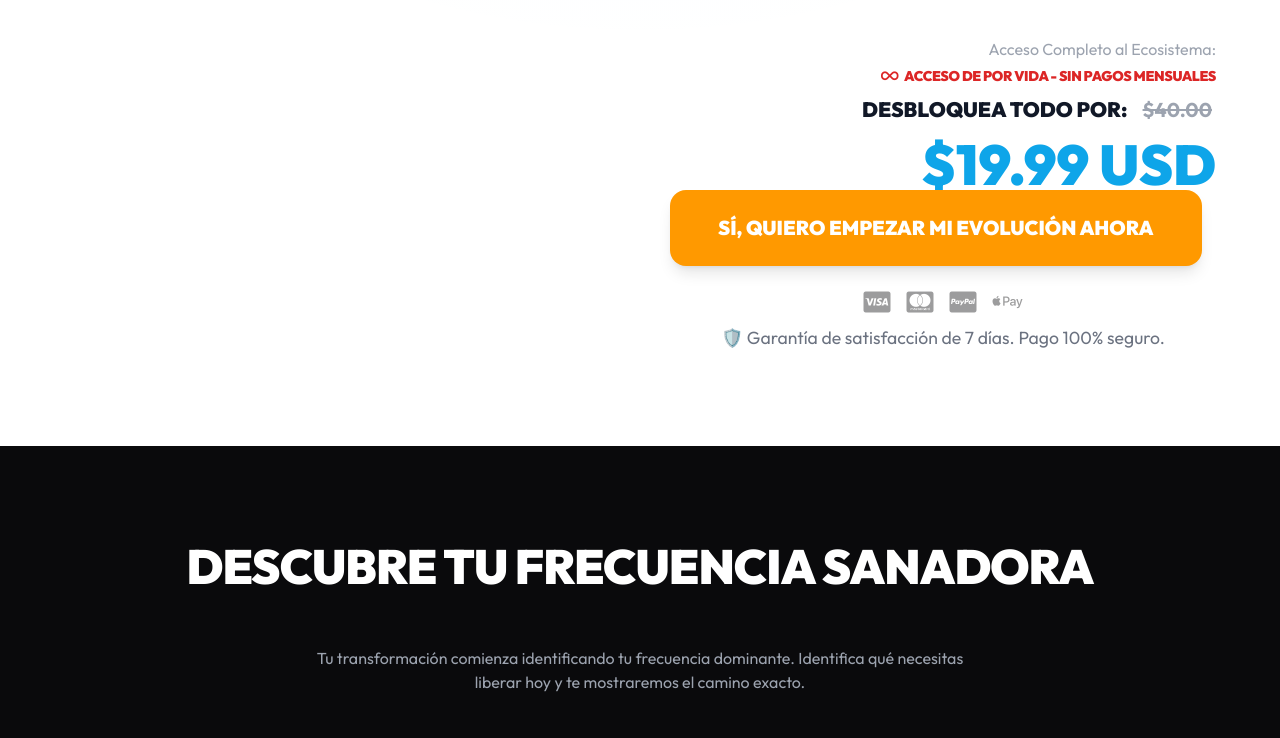
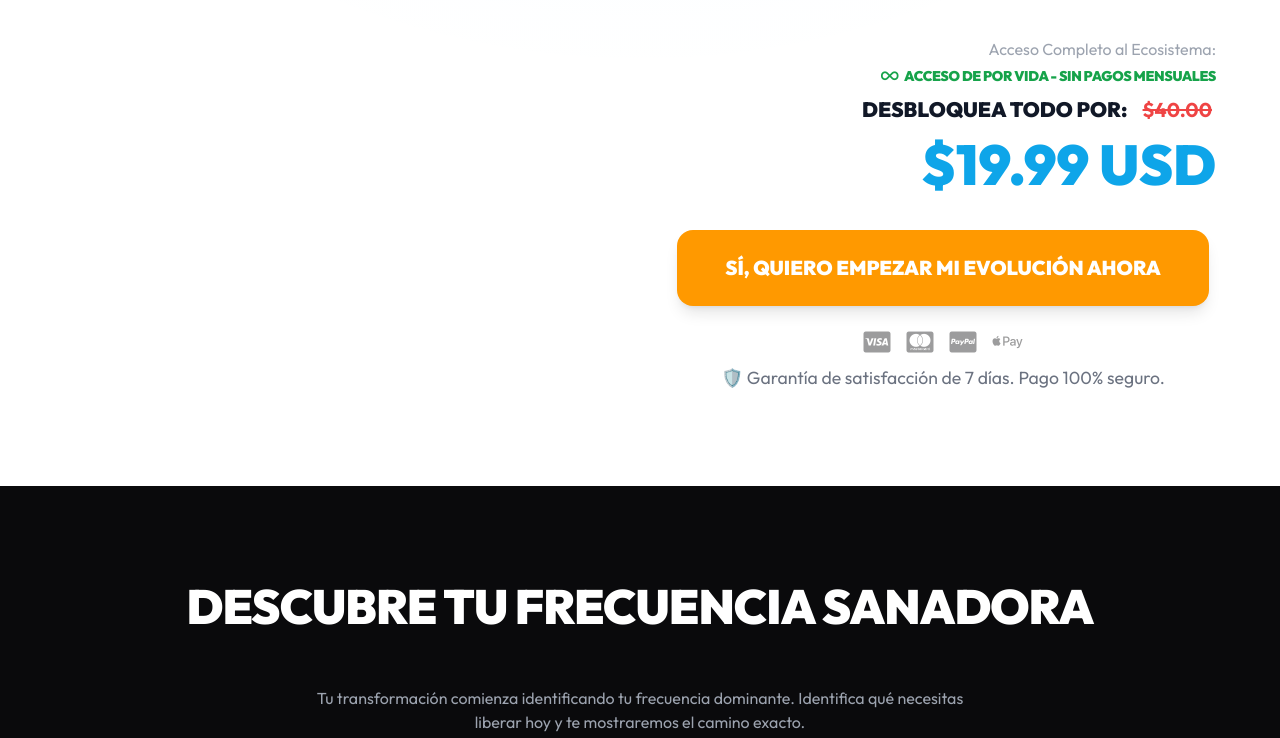
Before and after one commit to frecuenciassanadoras/saltar-tiktok, a website: page ventas/index.html in a window 1280 px wide. Shown: the part 1722-2460 px from the top of the page. Drawn offline with nearby package versions, Linux system fonts and the light colour scheme; no server answers.

Commit message:
Add files via upload

```diff
--- a/ventas/index.html
+++ b/ventas/index.html
@@ -426,24 +426,26 @@
 
                 <div class="pricing-section">
                     <div class="val-total">Acceso Completo al Ecosistema:</div>
-                    <div class="text-red-600 font-black text-sm mb-2 uppercase tracking-tight">
+                    <div class="text-green-600 font-black text-sm mb-2 uppercase tracking-tight">
                         <i class="fas fa-infinity mr-1"></i> Acceso de por vida - Sin pagos mensuales
                     </div>
                     <div class="price-final">
                         <span class="label text-gray-900">DESBLOQUEA TODO POR:</span>
-                        <span class="text-xl text-gray-400 line-through mr-1 font-bold">$40.00</span>
+                        <span class="text-xl text-red-500 line-through mr-1 font-bold">$40.00</span>
                         <span class="amount">$19.99 USD</span>
                     </div>
                 </div>
 
-                <a href="https://pay.hotmart.com/U104728533E?off=bylgny9k&checkoutMode=10" class="inline-block bg-[#ff9900] text-white px-12 py-6 rounded-2xl font-black text-xl shadow-lg hover:bg-[#e68a00] transition-all uppercase transform hover:scale-105 mb-6 text-center">
-                    SÍ, QUIERO EMPEZAR MI EVOLUCIÓN AHORA
-                </a>
+                <div class="text-center mt-10">
+                    <a href="https://pay.hotmart.com/U104728533E?off=bylgny9k&checkoutMode=10" class="inline-block bg-[#ff9900] text-white px-12 py-6 rounded-2xl font-black text-xl shadow-lg hover:bg-[#e68a00] transition-all uppercase transform hover:scale-105 mb-6">
+                        SÍ, QUIERO EMPEZAR MI EVOLUCIÓN AHORA
+                    </a>
 
-                <div class="flex justify-center gap-4 opacity-40 text-2xl mb-4">
-                    <i class="fab fa-cc-visa"></i><i class="fab fa-cc-mastercard"></i><i class="fab fa-cc-paypal"></i><i class="fab fa-apple-pay"></i>
+                    <div class="flex justify-center gap-4 opacity-40 text-2xl mb-4">
+                        <i class="fab fa-cc-visa"></i><i class="fab fa-cc-mastercard"></i><i class="fab fa-cc-paypal"></i><i class="fab fa-apple-pay"></i>
+                    </div>
+                    <p class="text-center text-xs text-gray-400">🛡️ Garantía de satisfacción de 7 días. Pago 100% seguro.</p>
                 </div>
-                <p class="text-center text-xs text-gray-400">🛡️ Garantía de satisfacción de 7 días. Pago 100% seguro.</p>
             </div>
         </div>
     </section>
@@ -714,7 +716,7 @@
                 <div class="flex justify-between items-center mt-6 pt-4 border-t-2 border-sky-100 font-black text-xl">
                     <span>INVERSIÓN TOTAL:</span>
                     <div class="flex items-center gap-2">
-                        <span class="text-gray-400 line-through text-base">$40.00</span>
+                        <span class="text-red-500 line-through text-base">$40.00</span>
                         <span class="text-sky-600">$19.99 USD</span>
                     </div>
                 </div>
```
Also changed, not shown: neurosync2.0.html (+11 -9 lines).
